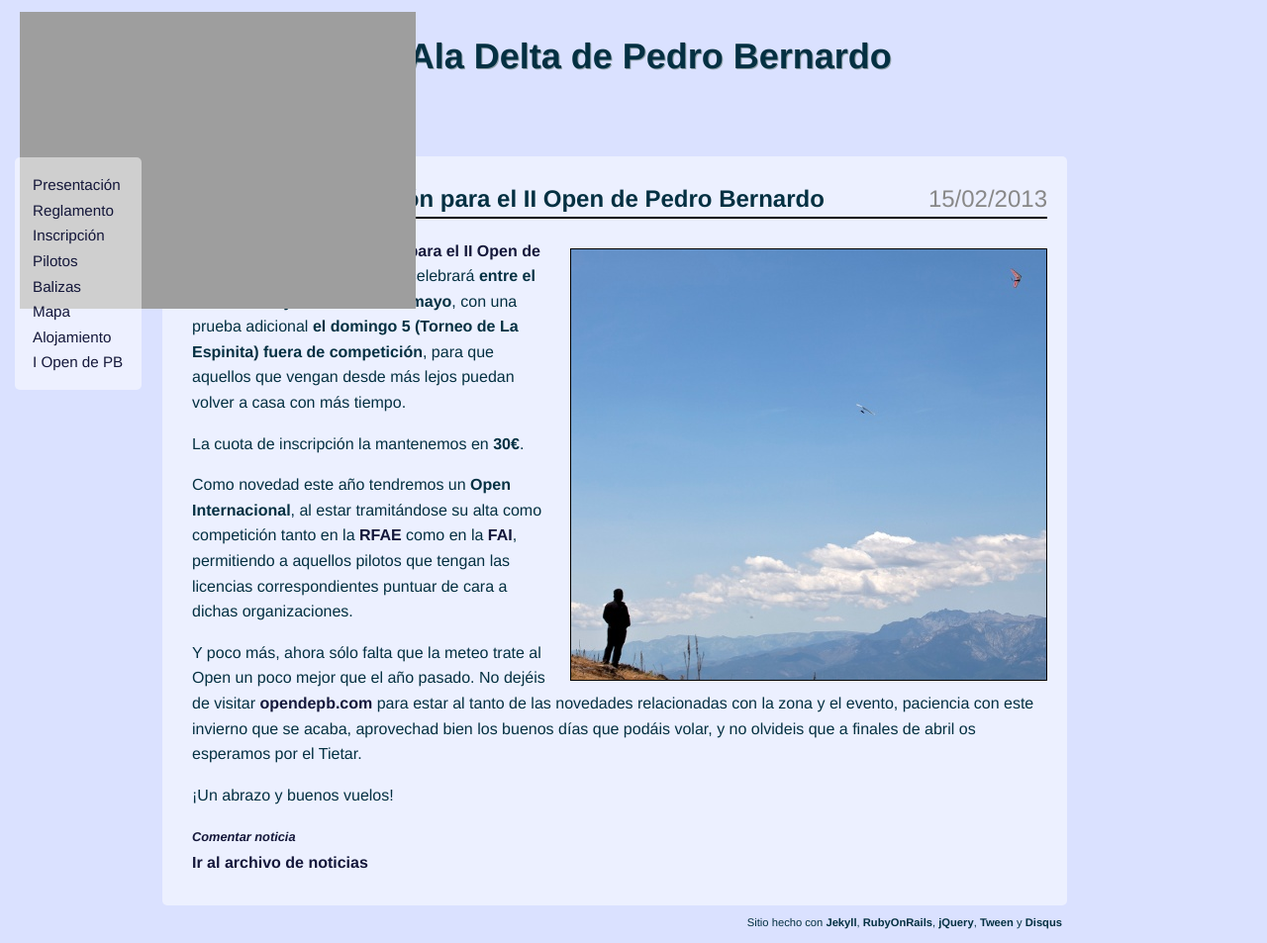
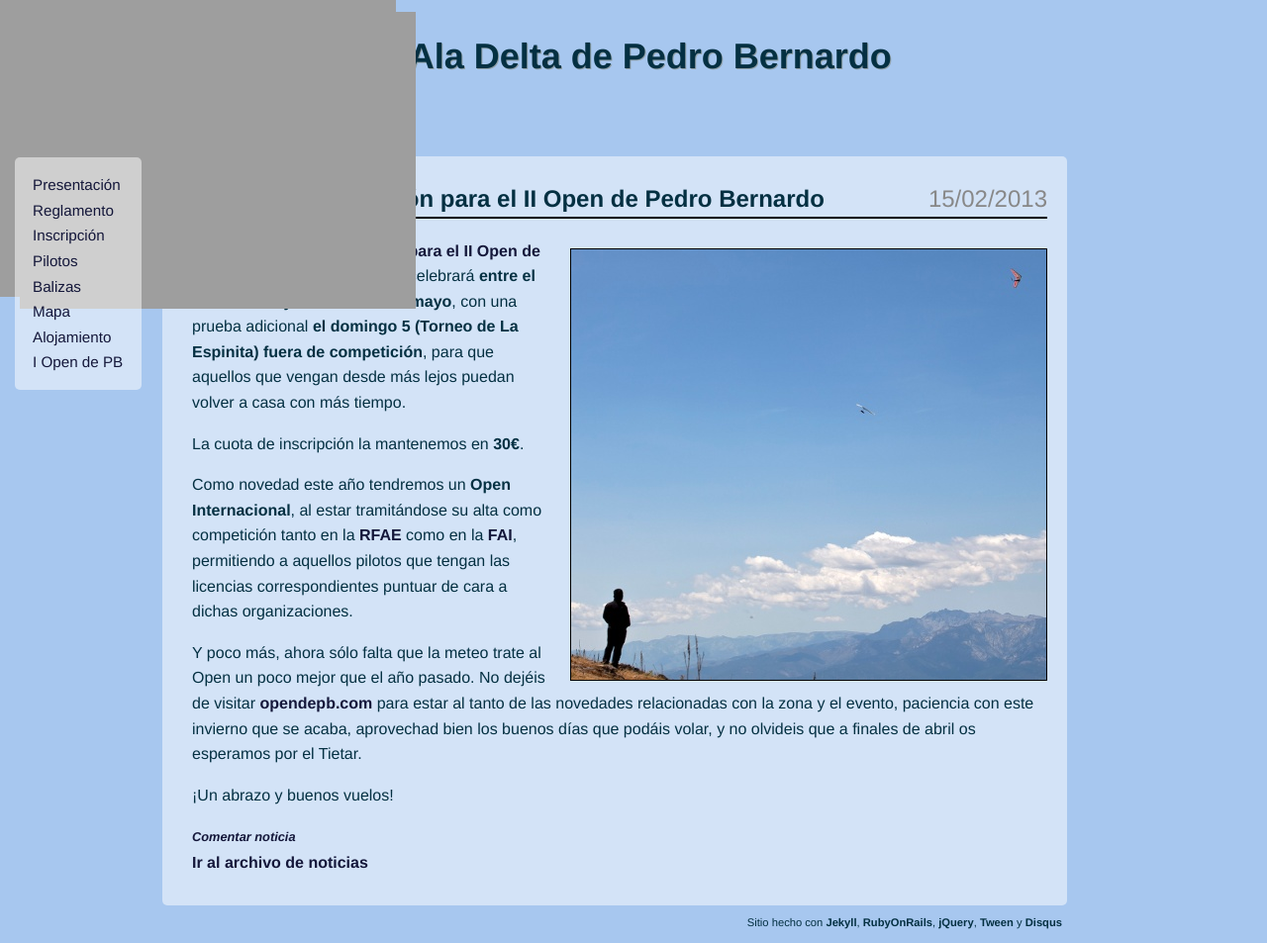
Before and after one commit to nando/opendepb2013, a Jekyll site: the page built from index.html, in a window 1280 px wide and 953 px high. Shown: the whole window at 99% size. Built offline with Jekyll 4.4.1, drawn with Linux system fonts in a browser that asks for light colours; nearby versions of some CDN libraries; the list of posts is cut into pages by our own code.

Commit message:
fondo como en móvil

```diff
--- a/styles/inspired_by_bundler_inspired.css
+++ b/styles/inspired_by_bundler_inspired.css
@@ -1,7 +1,8 @@
 body{
-  background:#dae1ff;
+  background:#A7C7EF;
   background-attachment: fixed;
-  background-image: url("../images/pb_background.jpg") no-repeat;
+  background-image: url("../images/pb_background.jpg");
+  background-repeat: no-repeat;
   color:#043042;
   font:16px Helvetica,Arial,sans-serif;
   line-height:1.6em;
```
